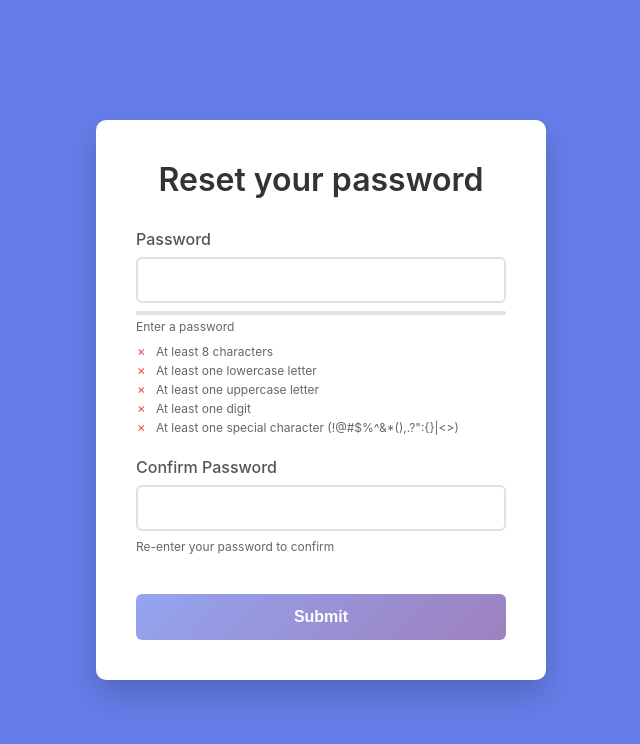
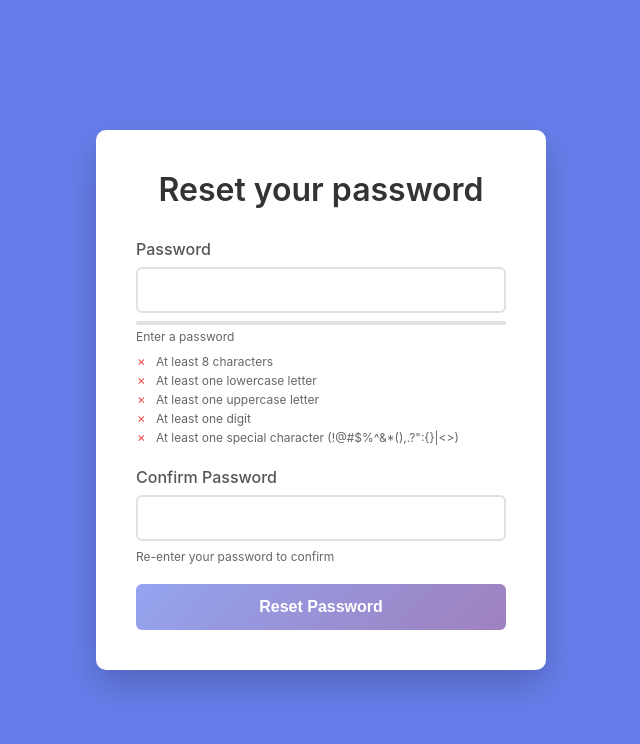
Before and after one commit to nezquick123/appsec-signup, a Flask app: template templates/reset_password.html in a window 1280 px wide. Shown: the top 744 px of the page, without its empty margins (319-959 px from the left). Run offline with Flask 3, Linux system fonts and the light colour scheme; the template is opened without the code that fills it: most values are stand-ins (such as "Sample title", 1, 10 or a date in 2020); some libraries are stand-ins or nearby versions.

Commit message:
fix password reset

```diff
--- a/app.py
+++ b/app.py
@@ -259,7 +259,7 @@ def signup():
             return render_template(
                 "success.html",
                 title="Account Created!",
-                message=f"We have sent an activation email to <strong>{email}</strong>. Please click the link in that email to activate your account.",
+                message=f"We have sent an activation email to {email}. Please click the link in that email to activate your account.",
                 secondary_text="If you don't see it within a few minutes, check your spam folder.",
                 action_url=url_for('login'),
                 action_text="Go to Login"
@@ -551,32 +551,45 @@ def dashboard():
 @app.route("/reset_password", methods=["GET", "POST"])
 def reset():
     """Display password reset form."""
-    token = request.args.get("token", "")
+    if request.method == "GET":
+        token = request.args.get("token", "")
 
+        if not token:
+            flash("Invalid reset link.", "error")
+            return redirect(url_for("login"))
+        # Find the token
+        reset_token = PasswordResetToken.find_by_token(token)
+
+        if not reset_token:
+            flash("Invalid reset token.", "error")
+            return render_template("reset_password.html", success=False)
+
+        if reset_token.is_expired():
+            # Delete expired token
+            user = db.session.get(User, reset_token.email)
+
+
+            db.session.delete(reset_token)
+            if user and not user.is_activated:
+                db.session.delete(user)
+
+            db.session.commit()
+            flash("Reset link has expired. Please request a new reset email.", "error")
+            return render_template("reset_password.html", success=False)
+        return render_template("reset_password.html", token=token, success=None)
+
+    # POST method: process password reset
+    token = request.form.get("token", "")
     if not token:
         flash("Invalid reset link.", "error")
-        return redirect(url_for("login"))
+        return render_template("reset_password.html", success=False)
+
     # Find the token
     reset_token = PasswordResetToken.find_by_token(token)
-
     if not reset_token:
         flash("Invalid reset token.", "error")
         return render_template("reset_password.html", success=False)
 
-    if reset_token.is_expired():
-        # Delete expired token
-        user = db.session.get(User, reset_token.email)
-
-
-        db.session.delete(reset_token)
-        if user and not user.is_activated:
-            db.session.delete(user)
-
-        db.session.commit()
-        flash("Reset link has expired. Please request a new reset email.", "error")
-        return render_template("reset_password.html", success=False)
-
-    # Change the user's password
     user = db.session.get(User, reset_token.email)
     if user:
         new_password = request.form.get("password", "")
@@ -589,7 +602,7 @@ def reset():
         db.session.delete(reset_token)
         db.session.commit()
         flash("Your password has been reset successfully!", "success")
-        return render_template("reset_password.html", success=True)
+        return render_template("login.html", success=True)
 
     flash("User not found.", "error")
     return render_template("reset_password.html", success=False)
--- a/templates/activation.html
+++ b/templates/activation.html
@@ -119,7 +119,7 @@
         <p>Invalid or expired activation token. Please try again.</p>
         {% endif %}
 
-        <a href="{{ url_for('signup') }}">{% if success %}Go to Login{% else %}Back to Signup{% endif %}</a>
+        <a href="{{ url_for('login') }}">{% if success %}Go to Login{% else %}Back to Signup{% endif %}</a>
     </div>
 </body>
 </html>
--- a/templates/request_reset.html
+++ b/templates/request_reset.html
@@ -245,7 +245,7 @@
 
         </form>
         <div class="footer-links">
-            <p>Already have an account? <a href="{{ url_for('login') }}">Log In</a></p>
+            <p>Go back:  <a href="{{ url_for('login') }}">Log In</a></p>
         </div>
     </div>
 <script>
--- a/templates/reset_password.html
+++ b/templates/reset_password.html
@@ -201,9 +201,6 @@
             justify-content: center;
         }
     </style>
-    {% if recaptcha_site_key %}
-    <script src="https://www.google.com/recaptcha/enterprise.js" async defer></script>
-    {% endif %}
 </head>
 
 <body>
@@ -220,9 +217,9 @@
         {% endif %}
         {% endwith %}
 
-        <form method="POST" action="{{ url_for('signup') }}" id="signupForm">
+        <form method="POST" action="{{ url_for('reset') }}" id="signupForm">
                     <div class="form-group">
-                <label for="password">Password</label>
+                <label for="passworsd">Password</label>
                 <input type="password" id="password" name="password" required minlength="8" maxlength="128">
                 <div class="password-strength">
                     <div class="strength-bar">
@@ -245,17 +242,12 @@
                     maxlength="128">
                 <li id="confirm-passw" class="password-requirements">Re-enter your password to confirm</li>
             </div>
+            {% if token %}
+            <input type="hidden" name="token" value="{{ token }}">
+            {% endif %}
 
 
-            {% if recaptcha_site_key %}
-            <div class="g-recaptcha" data-sitekey="{{ recaptcha_site_key }}" data-action="LOGIN"
-                data-callback="onRecaptchaSuccess" data-expired-callback="onRecaptchaExpired"></div>
-            <br />
-            <input type="submit" id="submitBtn" value="Submit" disabled>
-            {% else %}
-            <button type="submit" id="submitBtn" disabled>Sign Up</button>
-            {% endif %}
-
+            <button type="submit" id="submitBtn">Reset Password</button>
         </form>
 
     </div>
@@ -293,19 +285,7 @@
             return Object.values(checks).every(Boolean);
         }
 
-        // --- reCAPTCHA Callbacks ---
 
-        // Called automatically by Google when the captcha is solved
-        window.onRecaptchaSuccess = function (token) {
-            currentRecaptchaToken = token;
-            updateSubmitButton();
-        };
-
-        // Called if the token expires (e.g. user waited too long)
-        window.onRecaptchaExpired = function () {
-            currentRecaptchaToken = null;
-            updateSubmitButton();
-        };
 
         function updateSubmitButton() {
             if (!submitBtn) return;
@@ -316,17 +296,9 @@
                 passwordStrongEnough()
             );
 
-            // If recaptcha is enabled, we MUST have a token to enable the button
-            if (recaptchaEnabled) {
-                if (fieldsValid && currentRecaptchaToken) {
-                    submitBtn.disabled = false;
-                } else {
-                    submitBtn.disabled = true;
-                }
-            } else {
-                // No recaptcha, just check fields
-                submitBtn.disabled = !fieldsValid;
-            }
+
+            submitBtn.disabled = !fieldsValid;
+
         }
 
         // Event listeners for fields
```
Also changed, not shown: 1 other file.
